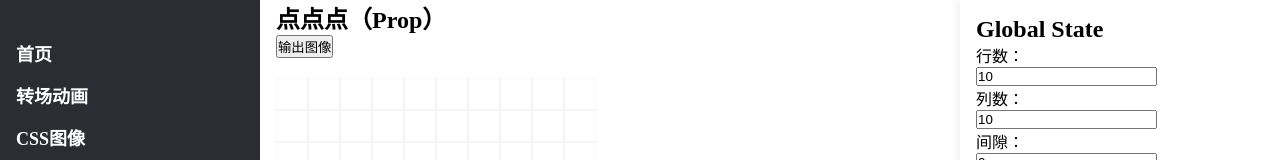
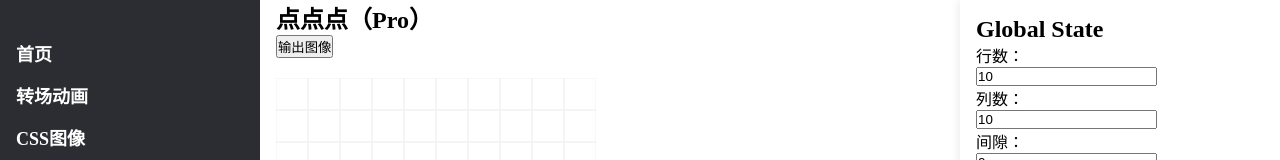
Before and after one commit to humandetail/demo, a Vue app: page /dotdotdot-pro in a window 1280 px wide. Shown: the top 160 px of the page. Built offline with nearby package versions, Linux system fonts and the light colour scheme; the HTML template or start-up script is replaced by a standard one.

Commit message:
fix(dot-pro): update title

```diff
--- a/src/pages/DotDotDotPro/index.vue
+++ b/src/pages/DotDotDotPro/index.vue
@@ -1,7 +1,7 @@
 <template>
   <div class="dot-dot-dot-pro">
     <header class="header">
-      <h2>点点点（Prop）</h2>
+      <h2>点点点（Pro）</h2>
 
       <button @click="handleOutput">输出图像</button>
     </header>
```
